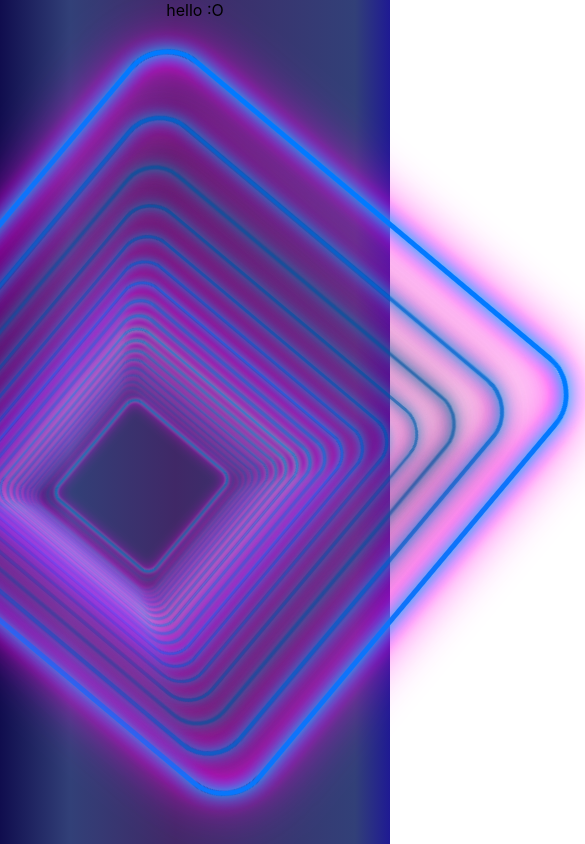
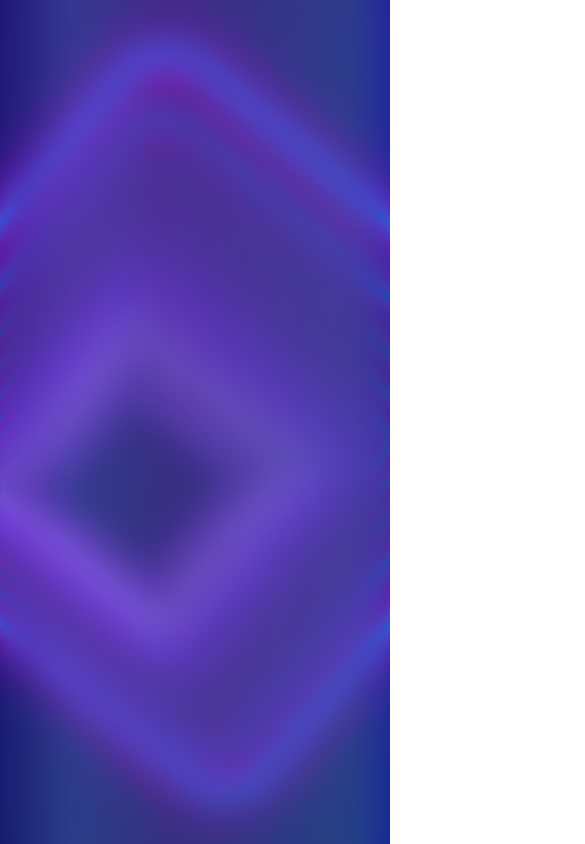
Before and after one commit to DavidGuere/Chit-Chat, a React (Create React App) app: page /chat in a window 390 px wide. Shown: the whole page, 585 px wide, since content can reach past the window. Built offline with nearby package versions, Linux system fonts and the light colour scheme.

Commit message:
view page ready

```diff
--- a/src/App.css
+++ b/src/App.css
@@ -4,9 +4,13 @@
   justify-content: center;
   position: relative;
   z-index: 100;
+  height: 100vh;
 }
 
 #background {
   position: absolute;
   z-index: 1;
+  height: 100vh;
+  width: 100vw;
+  overflow: hidden;
 }
--- a/src/App.tsx
+++ b/src/App.tsx
@@ -1,4 +1,5 @@
 import React from "react";
+import { BrowserRouter as Router } from "react-router-dom";
 import Background from "./components/background/Background";
 import Controller from "./components/Controller/Controller";
 import "./App.css";
@@ -10,7 +11,9 @@ function App() {
         <Background />
       </div>
       <div id="content">
-        <Controller />
+        <Router>
+          <Controller />
+        </Router>
       </div>
     </>
   );
--- a/src/components/Controller/Controller.tsx
+++ b/src/components/Controller/Controller.tsx
@@ -1,5 +1,5 @@
-import React, { useState, useEffect, useRef } from "react";
-import { BrowserRouter as Router, Switch, Route } from "react-router-dom";
+import React, { useState, useRef } from "react";
+import { Switch, Route, useHistory } from "react-router-dom";
 import View from "../view/View";
 import Chat from "../view/Chat";
 import generatePinAsString from "../util/GeneratePinAsString";
@@ -8,6 +8,7 @@ export default function Controller() {
   const [newPin, setNewPin] = useState<string>();
   const usernameRef = useRef<HTMLInputElement>(null);
   const roomIDRef = useRef<HTMLInputElement>(null);
+  const history = useHistory();
 
   const pinGenerator = generatePinAsString;
 
@@ -18,14 +19,15 @@ export default function Controller() {
 
         setNewPin(pin);
 
-        console.log(newPin);
+        history.push("/chat");
+      } else {
+        alert("Enter a nickname :)");
       }
     }
   }
 
   return (
     <>
-      <Router>
       <Switch>
         <Route exact path="/">
           <View
@@ -34,9 +36,10 @@ export default function Controller() {
             roomIDRef={roomIDRef}
           />
         </Route>
-          <Route path="/chat" component={Chat} />
+        <Route path="/chat">
+          <Chat />
+        </Route>
       </Switch>
-      </Router>
     </>
   );
 }
--- a/src/components/background/Background.css
+++ b/src/components/background/Background.css
@@ -1,6 +1,5 @@
 .cover {
-  width: 100vw;
-  height: 100vh;
+  height: 100%;
   margin: 0;
   background: linear-gradient(
     90deg,
--- /dev/null
+++ b/src/components/view/Chat.css
@@ -0,0 +1,22 @@
+.glass {
+  background: linear-gradient(
+    to right bottom,
+    rgba(67, 42, 211, 0.3),
+    rgba(6, 74, 163, 0.3)
+  );
+  min-height: 700px;
+  min-width: 1000px;
+  border-radius: 30px;
+  backdrop-filter: blur(15px);
+}
+
+@media (max-width: 500px) {
+  .glass {
+    min-width: 100vw;
+    min-height: 100vh;
+    overflow-x: hidden;
+    padding-bottom: 0;
+    padding-top: 0;
+    border-radius: 0;
+  }
+}
--- a/src/components/view/Chat.tsx
+++ b/src/components/view/Chat.tsx
@@ -1,5 +1,14 @@
 import React from "react";
+import "./Chat.css";
 
-export default function Chat() {
-  return <div>hello :O</div>;
-}
+const Chat = () => {
+  return (
+    <>
+      <section className="glass">
+        <div className="dashboard"></div>
+      </section>
+    </>
+  );
+};
+
+export default Chat;
--- a/src/components/view/View.css
+++ b/src/components/view/View.css
@@ -4,7 +4,6 @@
 }
 
 .pinGeneratorContainer {
-  margin: 50px 0;
   width: 430px;
   min-height: 500px;
   padding: 60px 35px 35px 35px;
@@ -115,13 +114,16 @@
   box-shadow: 8px 8px 8px var(--shadow1), -8px -8px 8px var(--shadow2);
 }
 
-@media (max-width: 600px) {
+@media (max-width: 500px) {
   .pinGeneratorContainer {
-    margin-top: 0px;
-    width: 90vw;
-    height: 100%;
-    margin-top: 60px;
-    padding: 0 15px;
-    box-shadow: 0px 0px 0px;
+    width: 100vw;
+    min-height: 100vh;
+    padding-bottom: 0;
+    padding-top: 0;
+    border-radius: 0;
+  }
+
+  .logo {
+    margin-top: 50px;
   }
 }
--- a/src/components/view/View.tsx
+++ b/src/components/view/View.tsx
@@ -1,4 +1,4 @@
-import React, { useState } from "react";
+import React from "react";
 import "./View.css";
 
 interface IViewProps {
@@ -18,9 +18,7 @@ const View: React.FC<IViewProps> = (prop) => {
         <div className="explanation">
           Enter a nickname and press "Create room" to create a new chatroom or
           press "Join room" to join a room.
-          {/* {usernameRef.current.value} */}
         </div>
-        <form>
         <div className="inputFields">
           <div className="username">
             <svg className="svg-icon" viewBox="0 0 20 20">
@@ -31,7 +29,6 @@ const View: React.FC<IViewProps> = (prop) => {
               ></path>
             </svg>
             <input
-                required
               type="username"
               className="userInput"
               placeholder="Nickname"
@@ -39,11 +36,7 @@ const View: React.FC<IViewProps> = (prop) => {
             />
           </div>
         </div>
-          <button
-            type="submit"
-            className="button"
-            onClick={() => generatePinFunc()}
-          >
+        <button className="button" onClick={() => generatePinFunc()}>
           Create room
         </button>
         <div className="inputFields">
@@ -64,7 +57,6 @@ const View: React.FC<IViewProps> = (prop) => {
           </div>
         </div>
         <button className="button">Join room</button>
-        </form>
       </div>
     </>
   );
```
Lines whose indentation alone changed are shown as unchanged.
